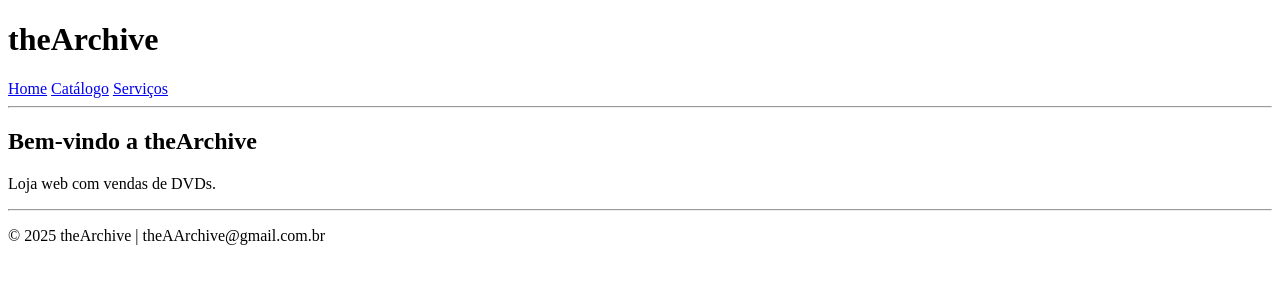
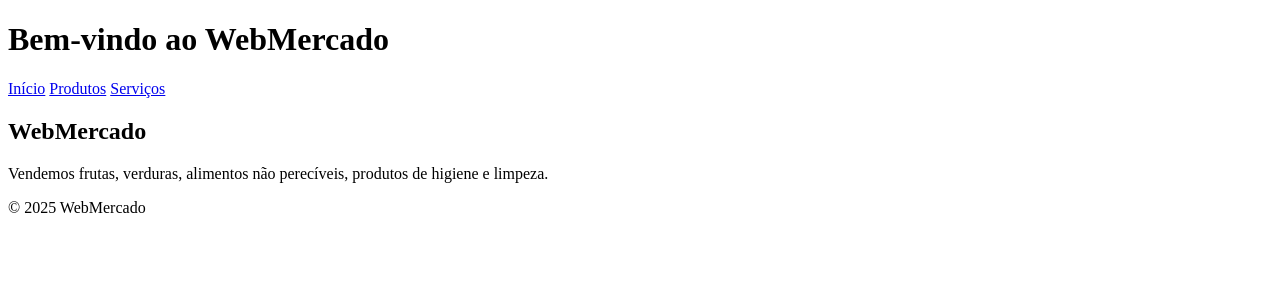
Before and after one commit to schiifu/schiifu.github.io, a plain HTML site: page index.html in a window 1280 px wide. Drawn offline with Linux system fonts and the light colour scheme.

Commit message:
Update index.html

```diff
--- a/index.html
+++ b/index.html
@@ -2,29 +2,24 @@
 <html lang="pt-BR">
 <head>
     <meta charset="UTF-8">
-  <title>theArchive</title>
+    <meta name="viewport" content="width=device-width, initial-scale=1.0">
+    <title>WebMercado</title>
 </head>
 <body>
-
     <header>
-    <h1>theArchive</h1>
+        <h1>Bem-vindo ao WebMercado</h1>
         <nav>
-      <a href="index.html">Home</a>
-      <a href="produto.html">Catálogo</a>
+            <a href="index.html">Início</a>
+            <a href="produto.html">Produtos</a>
             <a href="serviço.html">Serviços</a>
         </nav>
-    <hr>
     </header>
-
     <main>
-    <h2>Bem-vindo a theArchive</h2>
-    <p>Loja web com vendas de DVDs.</p>
+        <h2>WebMercado</h2>
+        <p>Vendemos frutas, verduras, alimentos não perecíveis, produtos de higiene e limpeza.</p>
     </main>
-
     <footer>
-    <hr>
-    <p>&copy; 2025 theArchive | theAArchive@gmail.com.br</p>
+        <p>&copy; 2025 WebMercado</p>
     </footer>
-
 </body>
 </html>
```
Lines whose indentation alone changed are shown as unchanged.
